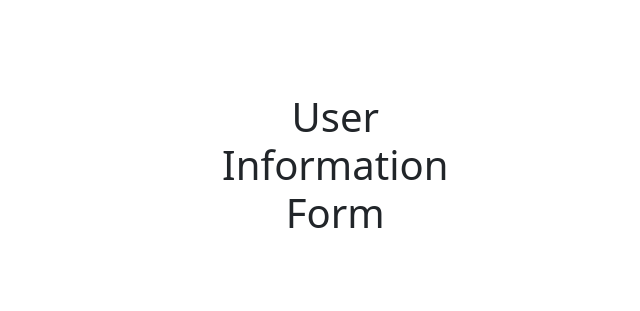
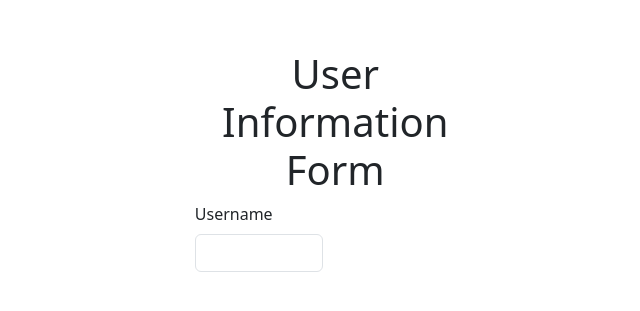
Before and after one commit to AllenSuncc/FIT5032-eFolio-34215409, a Vue app in the folder Week3/: page / in a window 1280 px wide. Shown: the part 255-566 px from the top of the page, without its empty margins (76-716 px from the left). Built offline with nearby package versions, Linux system fonts and the light colour scheme.

Commit message:
Add the username input field for Activity 5

```diff
--- a/Week3/src/components/Form.vue
+++ b/Week3/src/components/Form.vue
@@ -3,15 +3,38 @@
     <div class="row">
       <div class="col-md-8 offset-md-2">
         <h1 class="text-center">User Information Form</h1>
+        <form @submit.prevent="submitForm">
+          <div class="row mb-3">
+            <div class="col-md-6">
+              <label for="username" class="form-label">Username</label>
+              <input
+                type="text"
+                class="form-control"
+                id="username"
+                v-model="formData.username"
+              >
+            </div>
+          </div>
+        </form>
       </div>
     </div>
   </div>
 </template>
 
 <script setup>
-// Our logic will go here
+import { reactive } from 'vue'
+
+
+const formData = reactive({
+  username: ''
+})
+
+
+function submitForm() {
+  console.log(formData)
+}
 </script>
 
 <style scoped>
-/* Our styles will go here */
+
 </style>
```
